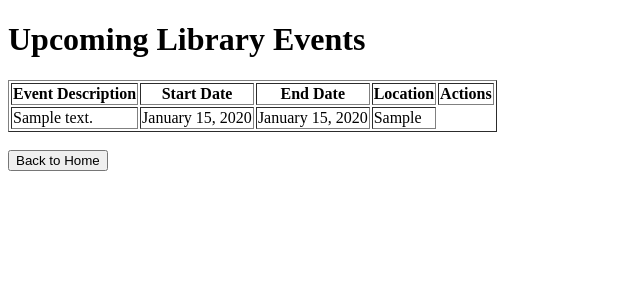
After one commit to besawa2/library-management-system, a PHP site: page /events.php in a window 1280 px wide. The commit adds this page. Shown: the top 300 px of the page, without its empty margins (0-640 px from the left). Run offline with PHP 8.4, Linux system fonts and the light colour scheme; tables that the repository leaves empty hold one stand-in row (values such as "Sample post").

Commit message:
added events and updated index with events tab

```diff
--- /dev/null
+++ b/events.php
@@ -0,0 +1,58 @@
+<?php
+session_start();
+
+$hostname = 'localhost';
+$username = 'root';
+$password = '';
+$dbname = 'library_management_system';
+
+$conn = new mysqli($hostname, $username, $password, $dbname);
+
+if ($conn->connect_error) {
+    die("Connection failed: " . $conn->connect_error);
+}
+
+$sql="SELECT EventID, StartDate, EndDate, Location, Description FROM events ORDER BY StartDate ASC";
+$result=$conn->query($sql);
+?>
+
+<!DOCTYPE html>
+<html>
+<head>
+    <title>Events</title>
+</head>
+<body>
+    <h1>Upcoming Library Events</h1>
+    <?php
+    if ($result->num_rows==0){
+        echo "<p>No upcoming events at the moment.</p>";
+    }
+    else{ ?>
+        <table border="1">
+            <thead>
+                <tr>
+                    <th>Event Description</th>
+                    <th>Start Date</th>
+                    <th>End Date</th>
+                    <th>Location</th>
+                    <th>Actions</th>
+            </thead>
+            <tbody>
+                <?php while ($event=$result->fetch_assoc()):?>
+                    <td><?php echo htmlspecialchars($event["Description"]); ?></td>
+                    <td><?php echo htmlspecialchars(date("F j, Y", strtotime($event["StartDate"]))); ?></td>
+                    <td><?php echo htmlspecialchars(date("F j, Y", strtotime($event["EndDate"]))); ?></td>
+                    <td><?php echo htmlspecialchars($event["Location"]); ?></td>
+                </tr>
+                <?php endwhile; ?>
+            </tbody>
+        </table>
+    <?php }; ?>
+    <br>
+    <button onclick="window.location.href='index.php';">Back to Home</button>
+</body>
+</html>
+
+<?php
+$conn->close();
+?>
--- a/index.php
+++ b/index.php
@@ -91,6 +91,7 @@ $conn->close();
             <button class="sidegrid-button" onclick="window.location.href='reserve_book.php'; return false;">Reserve a Book</button>
             <button class="sidegrid-button" onclick="window.location.href='donate_books.php'; return false;">Donate Books</button>
             <button class="sidegrid-button" onclick="window.location.href='rentals.php'; return false;">Current Rentals</button>
+            <button class="sidegrid-button" onclick="window.location.href='events.php'; return false;">Library Events</button>
         </form>
     </div>
 
```
